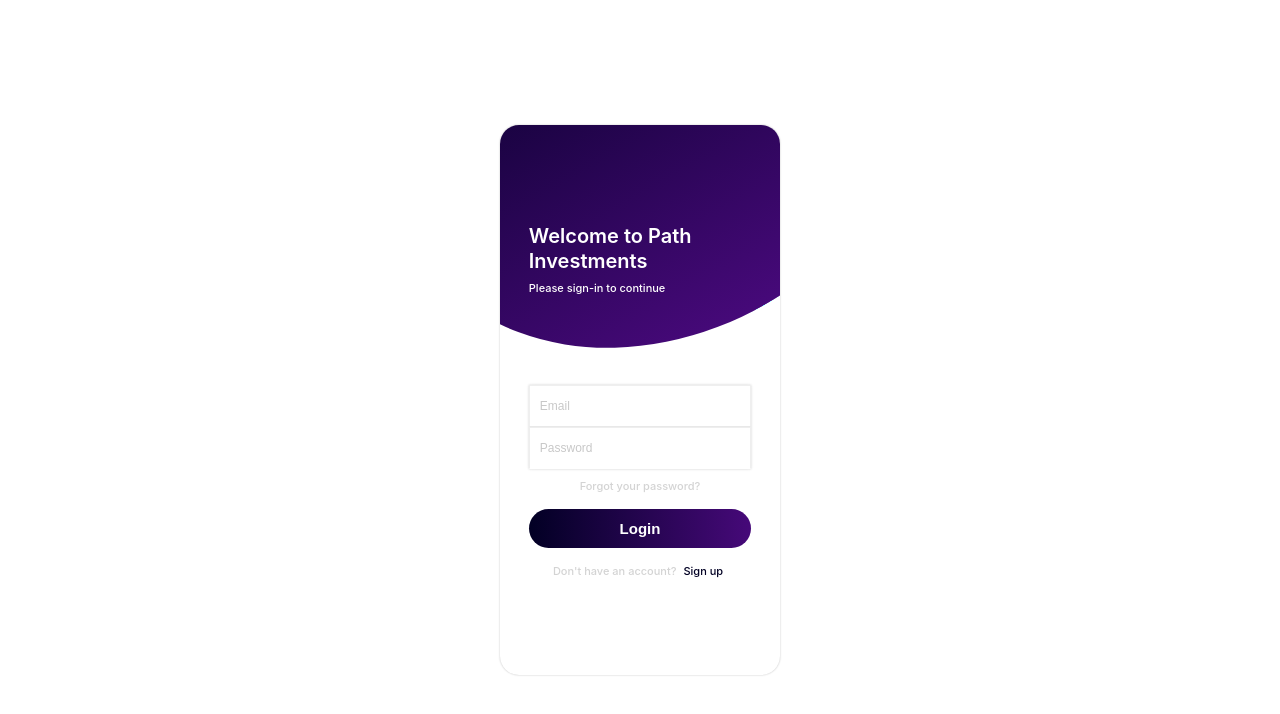
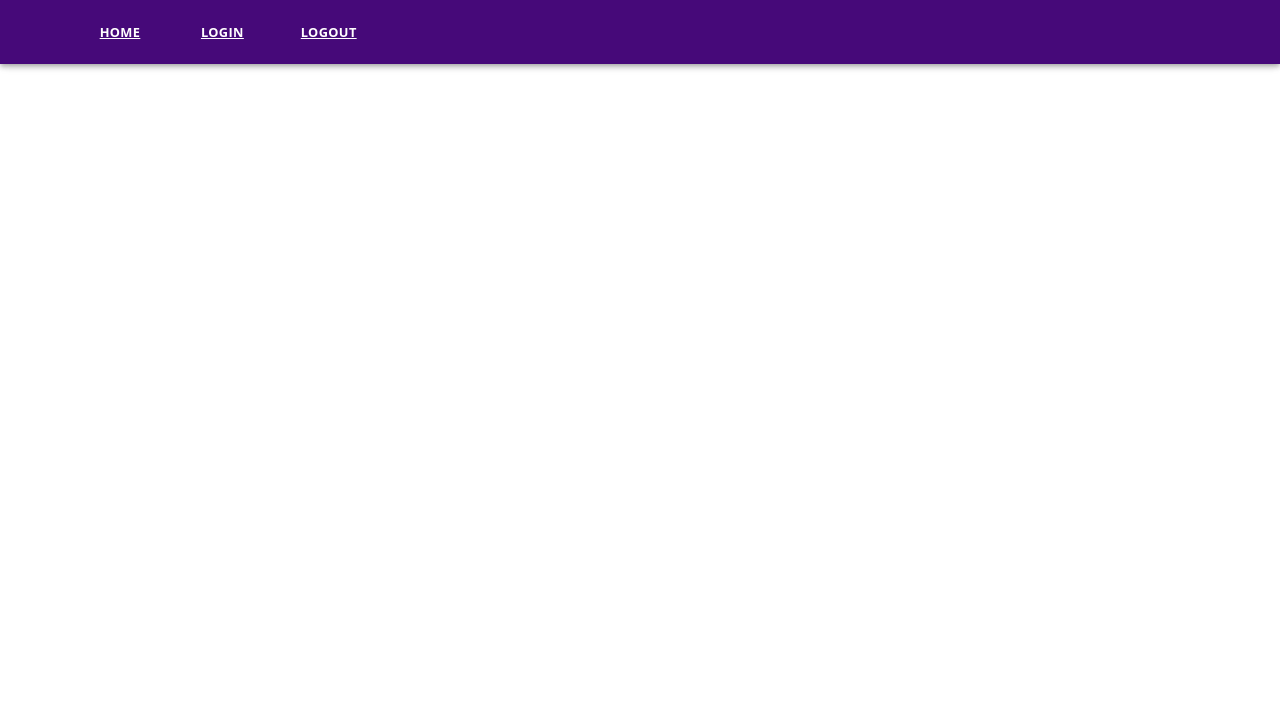
Before and after one commit to Icy1112/path-investment, a React (Create React App) app: page /header in a window 1280 px wide. Shown: the top 714 px of the page. Built offline with nearby package versions, Linux system fonts and the light colour scheme.

Commit message:
adding header for project

```diff
--- a/package.json
+++ b/package.json
@@ -3,6 +3,7 @@
   "version": "0.1.0",
   "private": true,
   "dependencies": {
+    "@material-ui/core": "^4.12.4",
     "@testing-library/jest-dom": "^5.15.0",
     "@testing-library/react": "^11.2.7",
     "@testing-library/user-event": "^12.8.3",
@@ -13,6 +14,7 @@
     "jsonwebtoken": "^8.5.1",
     "react": "^17.0.2",
     "react-dom": "^17.0.2",
+    "react-router-dom": "^6.3.0",
     "react-scripts": "^5.0.1",
     "styled-components": "^5.3.5",
     "web-vitals": "^1.1.2"
--- a/src/App.js
+++ b/src/App.js
@@ -1,21 +1,22 @@
 import './App.css';
-import styled from 'styled-components';
-import { AccountBox } from './components/accountBox';
-
-const AppContainer = styled.div`
-  width: 100%;
-  height: 100%;
-  display: flex;
-  flex-direction: column;
-  align-items: center;
-  justify-content: center;
-  `;
+import { BrowserRouter, Routes, Route, NavLink } from 'react-router-dom';
+import Login from './Login'
+import Header from './Header';
 
 function App() {
   return (
-  <AppContainer>
-    <AccountBox />
-  </AppContainer>
+   <div className='App'>
+     <BrowserRouter>
+     <div>
+        <div className="content">
+            <Routes>
+              <Route path="/login" element={<Login/>} />
+              <Route path="/header" element={<Header/>} />
+            </Routes>
+          </div>
+     </div>
+     </BrowserRouter>
+   </div>
   );
 }
 
--- /dev/null
+++ b/src/Header.js
@@ -0,0 +1,92 @@
+import { makeStyles, Toolbar, Button, AppBar } from "@material-ui/core";
+import React from "react";
+import {withRouter} from 'react-router-dom'
+const headerData = [
+    {
+        label: "Home",
+        path: "/home"
+    },
+    {
+        label: "Login",
+        path: "/login"
+    },
+    {
+        label: "Logout",
+        path: "/logout"
+
+    }
+];
+
+const useStyles = makeStyles(() =>({
+
+    header: {
+        paddingLeft: "2vw",
+        backgroundColor: "#460979"
+    },
+    logo: {
+        fontFamily: "Work Sans, sans-serif",
+        fontWeight: 600,
+        color: "#FFFEFE",
+        textAlign: "left",
+        fontSize:"2vw"
+    },
+    menuButton: {
+        color: "#FFFEFE",
+        textDecoration: 'none',
+        fontFamily: "Open Sans, sans-serif",
+        fontWeight: 700,
+        size: "1.8vw",
+        marginLeft: "3vw",
+        textAlign:"right",
+        fontSize:"1vw"
+    },
+    logoText: {
+        textDecoration: "none",
+        color: "#FFFEFE"
+    }
+}))
+
+function Header(props) {
+const {header, menuButton} = useStyles();
+const displayDesktop = () => {
+    return (
+        <Toolbar>
+            {getMenuButtons()}
+        </Toolbar>
+    )
+};
+
+    const getMenuButtons = () => {
+        return headerData.map(({label, path}) => {
+            return(
+                <Button
+                {...{
+                    key: label,
+                    color: "inherit",
+                    className: menuButton
+                }}
+                onClick={(e) => handleLogout(path)}
+                >
+                    <a style={{ textdecoration: 'none', color: '#FFFEFE' }} href={path}>
+                        {label}
+
+                    </a>
+                </Button>
+            )
+        }
+        )
+    }
+    console.log("Isaac", getMenuButtons())
+    //handle click event of logout button
+    const handleLogout = () => {
+        props.history.push('/')
+    }
+
+    return (
+        <header>
+          <AppBar className={header}>{displayDesktop()}</AppBar>
+        </header>
+    )
+}
+
+export default Header;
--- /dev/null
+++ b/src/Login.js
@@ -0,0 +1,24 @@
+import React from "react";
+import { AccountBox } from './components/accountBox';
+import styled from 'styled-components';
+
+
+const AppContainer = styled.div`
+  width: 100%;
+  height: 100%;
+  display: flex;
+  flex-direction: column;
+  align-items: center;
+  justify-content: center;
+  `;
+
+function Login(props) {
+    return (
+        <div>
+            <AppContainer>
+            <AccountBox />
+            </AppContainer>
+        </div>
+    )
+}
+export default Login
--- a/src/components/accountBox/loginForm.jsx
+++ b/src/components/accountBox/loginForm.jsx
@@ -1,9 +1,23 @@
-import React, { useContext } from "react";
+import React, { useContext, useState } from "react";
 import { BoldLink, BoxContainer, FormContainer, Input, MutedLink, SubmitButton } from "./common";
 import { Marginer } from "../marginer";
 import { AccountContext } from "./accountContext";
 
+
 export function LoginForm(props) {
+    const handleLogin = () => {
+        props.history.push('/home')
+    }
+    const useFormInput= initialValue => {
+        const[value, setValue] = useState(initialValue)
+        const handleChange = e => {
+            setValue(e.target.value);
+        }
+        return {
+            value,
+            onChnage: handleChange
+        }
+    }
     const {switchToSignup} = useContext(AccountContext)
     return <BoxContainer>
     <FormContainer>
@@ -16,5 +30,6 @@ export function LoginForm(props) {
         <SubmitButton type="submit">Login</SubmitButton>
         <Marginer direction="vertical" margin="1em" />
         <MutedLink href="#">Don't have an account? <BoldLink href="#" onClick={switchToSignup}>Sign up</BoldLink></MutedLink>
-</BoxContainer>
+    </BoxContainer>
+
 }
```
Also changed, not shown: src/Home.js (added, +12 -0 lines), 1 other file (tests, documents, lock files or other folders).
